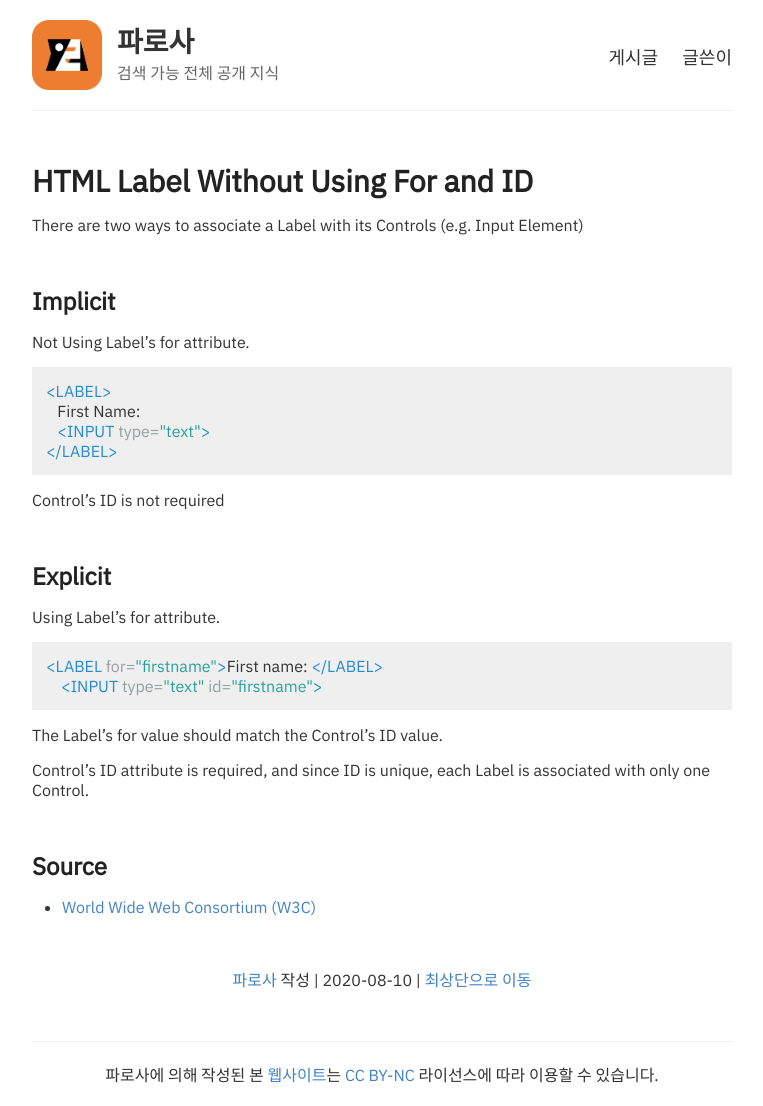
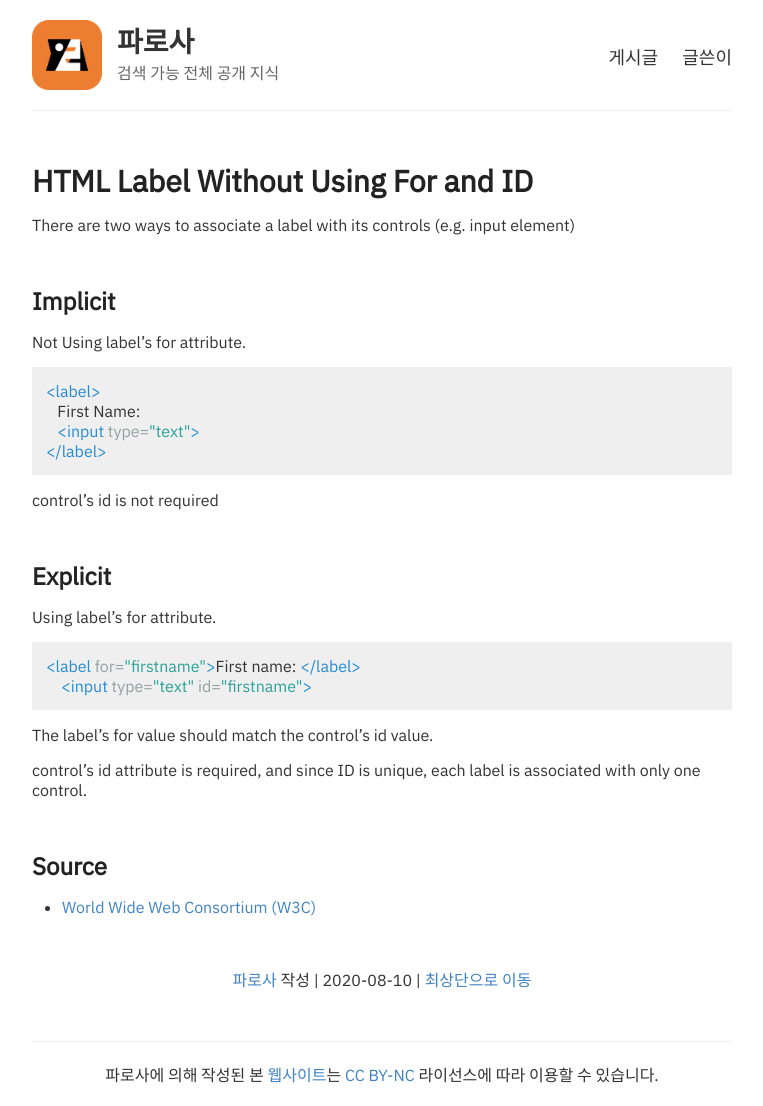
Before and after one commit to parosaone/blog, a Jekyll site: the page built from _posts/2020-8-10-html-label-without-using-for-and-id.md, in a window 1280 px wide. Shown: the whole page, without its empty margins (258-1021 px from the left). Built offline with Jekyll 4.4.1, drawn with Linux system fonts in a browser that asks for light colours; comment, search, counter and statistics services are not loaded.

Commit message:
Update Post

````diff
--- a/_posts/2020-8-10-html-label-without-using-for-and-id.md
+++ b/_posts/2020-8-10-html-label-without-using-for-and-id.md
@@ -3,29 +3,29 @@ layout: post
 title: HTML Label Without Using For and ID
 ---
 
-There are two ways to associate a `Label` with its `Controls` (e.g. `Input` Element)
+There are two ways to associate a `label` with its `control`s (e.g. `input` element)
 
 ## Implicit
-Not Using `Label`'s `for` attribute.
+Not Using `label`'s `for` attribute.
 
 ``` html
-<LABEL>
+<label>
    First Name:
-   <INPUT type="text">
-</LABEL>
+   <input type="text">
+</label>
 ```
-`Control`'s `ID` is not required
+`control`'s `id` is not required
 
 ## Explicit
-Using `Label`'s `for` attribute.
+Using `label`'s `for` attribute.
 
 ``` html
-<LABEL for="firstname">First name: </LABEL>
-    <INPUT type="text" id="firstname">
+<label for="firstname">First name: </label>
+    <input type="text" id="firstname">
 ```
-The `Label`'s `for` value should match the `Control`'s `ID` value.
+The `label`'s `for` value should match the `control`'s `id` value.
 
-`Control`'s `ID` attribute is required, and since ID is unique, each `Label` is associated with only one `Control`.
+`control`'s `id` attribute is required, and since ID is unique, each `label` is associated with only one `control`.
 
 ## Source
 
````
